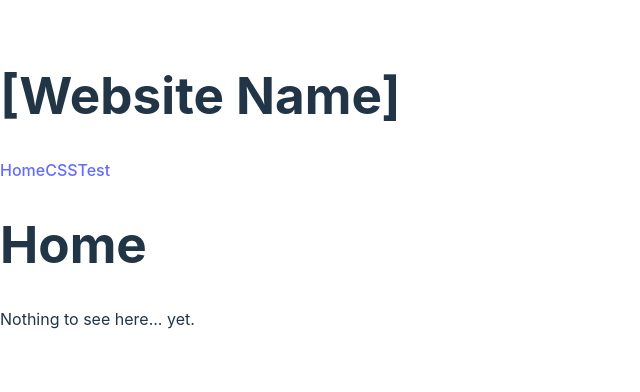
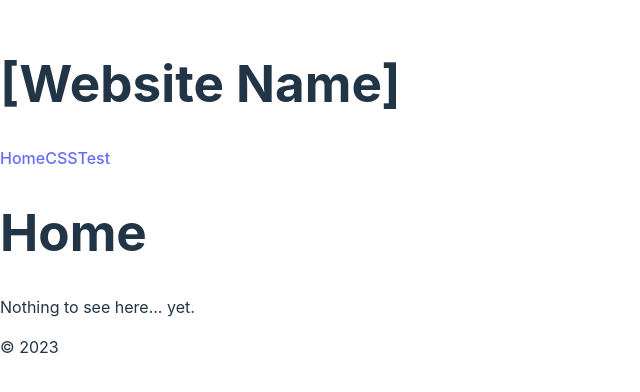
Before and after one commit to LudumFactorem/ReactPractice, a React (Vite) app: page / in a window 1280 px wide. Shown: the part 210-602 px from the top of the page, without its empty margins (0-640 px from the left). Built offline with nearby package versions, Linux system fonts and the light colour scheme.

Commit message:
Commented and changed the README

```diff
--- a/src/CSSTest.tsx
+++ b/src/CSSTest.tsx
@@ -1,7 +1,9 @@
 import { Link } from "react-router-dom";
 
-export default function CSSTest(){
-    return(
+// A CSSTest page
+// Will include examples of each tag and class intended to be styled in order to test the CSS of the site.
+export default function CSSTest() {
+  return (
     <div>
       <h1>Heading 1 &lt;h1&gt;</h1>
       <h2>Heading 2 &lt;h2&gt;</h2>
--- /dev/null
+++ b/src/Footer.tsx
@@ -0,0 +1,11 @@
+// Footer component to be displayed on every page
+export default function Footer() {
+  return (
+    <div>
+      <footer>
+        {/* A copyright notice */}
+        &copy; 2023
+      </footer>
+    </div>
+  );
+}
--- a/src/Home.tsx
+++ b/src/Home.tsx
@@ -1,8 +1,9 @@
-export default function Home(){
-    return(
-        <div>
-            <h1>Home</h1>
-            <p>Nothing to see here... yet.</p>
-        </div>
-    );
+// Home page
+export default function Home() {
+  return (
+    <div>
+      <h1>Home</h1>
+      <p>Nothing to see here... yet.</p>
+    </div>
+  );
 }
--- a/src/Root.tsx
+++ b/src/Root.tsx
@@ -1,14 +1,23 @@
 import { Outlet } from "react-router-dom";
 import Topbar from "./Topbar";
+import Footer from "./Footer";
 
-export default function Root(){
+// The Root component.
+// Every page will have a Topbar for site navigation, an Outlet to render the actual web page, and a footer for notices.
+export default function Root() {
   return (
     <div>
       <div>
+        {/* Topbar for navigation */}
         <Topbar />
       </div>
       <div>
+        {/* Outlet to render the content of the page */}
         <Outlet />
+      </div>
+      <div>
+        {/* Footer for things like copyright notice */}
+        <Footer />
       </div>
     </div>
   );
--- a/src/Topbar.tsx
+++ b/src/Topbar.tsx
@@ -1,6 +1,8 @@
 import { Link } from "react-router-dom";
 
-export default function Navbar(){
+// Topbar will be placed at the top of each page
+// Will include navigation and site title
+export default function Topbar() {
   return (
     <div>
       <h1>[Website Name]</h1>
```
Also changed, not shown: src/main.tsx (+20 -9 lines), 2 other files (tests, documents, lock files or other folders). Lines whose indentation alone changed are shown as unchanged.
